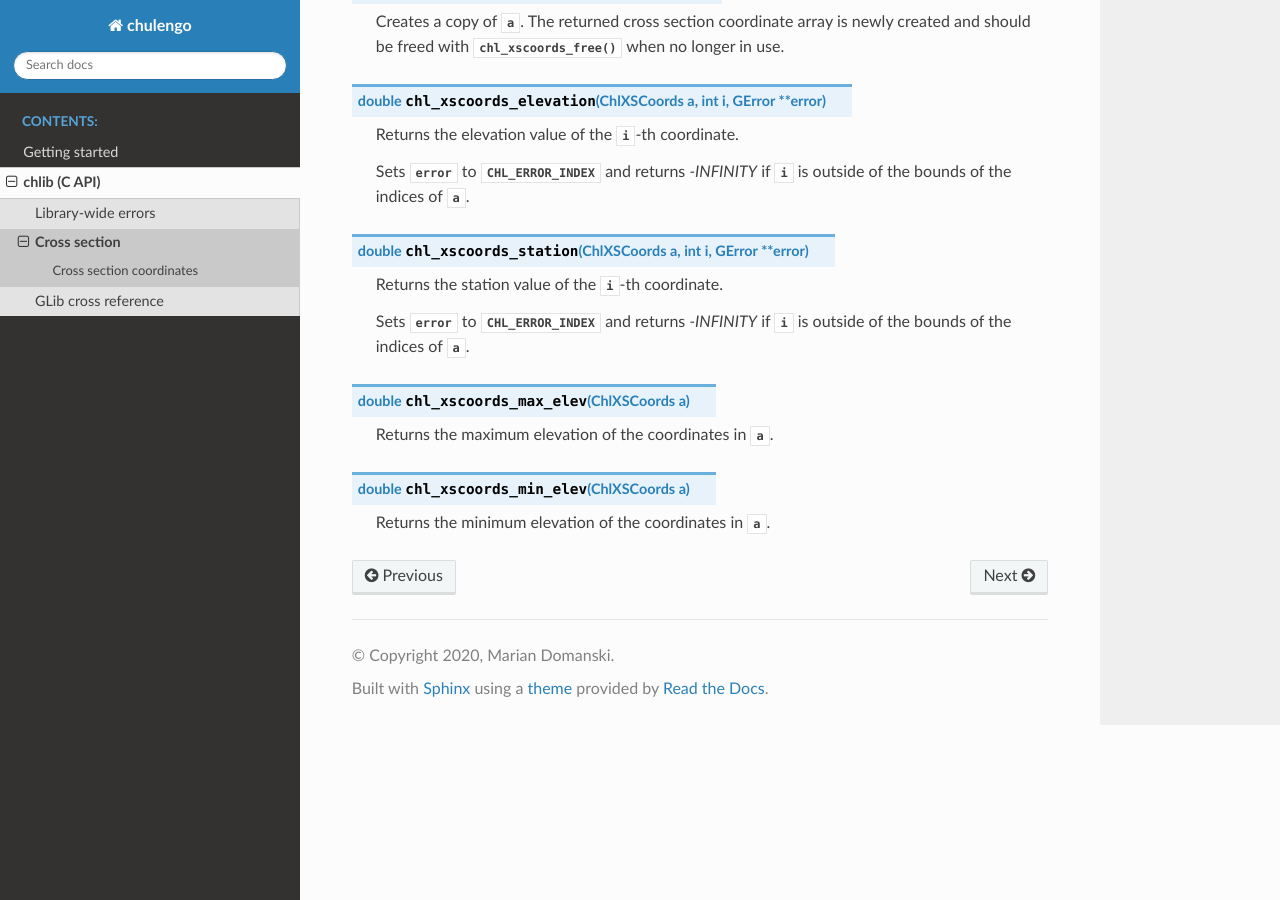
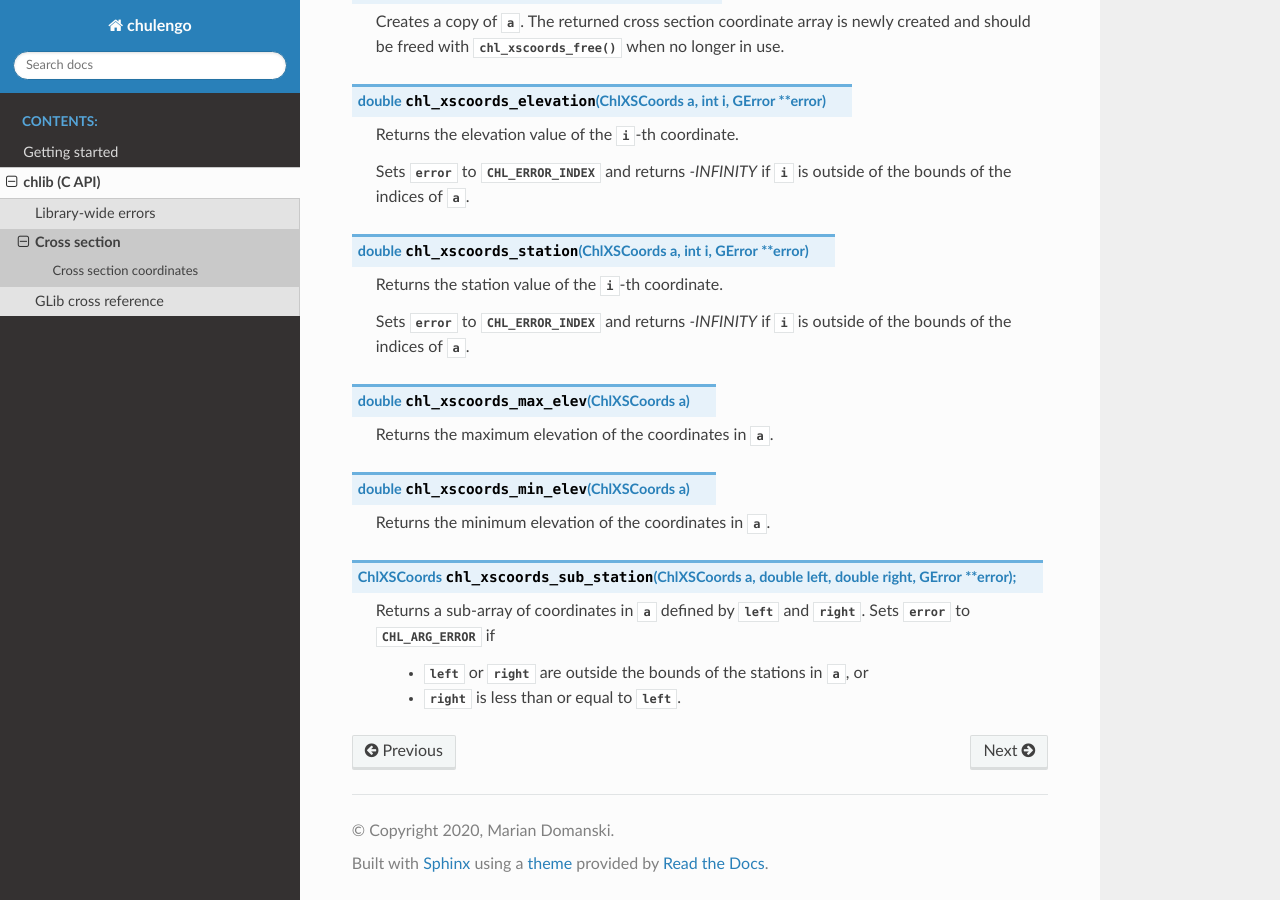
Before and after one commit to mmdski/chulengo, a Sphinx documentation site: the page built from docs/chlib/crosssection.rst, in a window 1280 px wide and 900 px high, scrolled down 910 px. Built offline with Sphinx 7.4.7 and the Read the Docs theme 2.0.0, drawn with Linux system fonts in a browser that asks for light colours.

Commit message:
add documentation for xscoords sub station

```diff
--- a/docs/chlib/crosssection.rst
+++ b/docs/chlib/crosssection.rst
@@ -16,7 +16,8 @@ Cross section coordinates
     Array containing station, elevation coordinates for hydrualic cross
     sections. See :c:func:`chl_xscoords_new`.
 
-.. c:function:: ChlXSCoords chl_xscoords_new (int n, double *station, double *elevation, GError **error)
+.. c:function:: ChlXSCoords chl_xscoords_new (int n, double *station, \
+    double *elevation, GError **error)
 
     Creates a new cross section coordinate array of length :c:data:`n`, and
     station and elevation values of :c:data:`station` and :c:data:`elevation`,
@@ -44,19 +45,21 @@ Cross section coordinates
     is newly created and should be freed with :c:func:`chl_xscoords_free` when
     no longer in use.
 
-.. c:function:: double chl_xscoords_elevation (ChlXSCoords a, int i, GError **error)
+.. c:function:: double chl_xscoords_elevation (ChlXSCoords a, int i, \
+    GError **error)
 
     Returns the elevation value of the :c:data:`i`-th coordinate.
 
-    Sets :c:data:`error` to :c:data:`CHL_ERROR_INDEX` and returns `-INFINITY` if :c:data:`i`
-    is outside of the bounds of the indices of :c:data:`a`.
+    Sets :c:data:`error` to :c:data:`CHL_ERROR_INDEX` and returns `-INFINITY`
+    if :c:data:`i` is outside of the bounds of the indices of :c:data:`a`.
 
-.. c:function:: double chl_xscoords_station (ChlXSCoords a, int i, GError **error)
+.. c:function:: double chl_xscoords_station (ChlXSCoords a, int i, \
+    GError **error)
 
     Returns the station value of the :c:data:`i`-th coordinate.
 
-    Sets :c:data:`error` to :c:data:`CHL_ERROR_INDEX` and returns `-INFINITY` if :c:data:`i`
-    is outside of the bounds of the indices of :c:data:`a`.
+    Sets :c:data:`error` to :c:data:`CHL_ERROR_INDEX` and returns `-INFINITY`
+    if :c:data:`i` is outside of the bounds of the indices of :c:data:`a`.
 
 .. c:function:: double chl_xscoords_max_elev (ChlXSCoords a)
 
@@ -65,3 +68,13 @@ Cross section coordinates
 .. c:function:: double chl_xscoords_min_elev (ChlXSCoords a)
 
     Returns the minimum elevation of the coordinates in :c:data:`a`.
+
+.. c:function:: ChlXSCoords chl_xscoords_sub_station (ChlXSCoords a, \
+    double left, double right, GError** error);
+
+    Returns a sub-array of coordinates in :c:data:`a` defined by :c:data:`left`
+    and :c:data:`right`. Sets :c:data:`error` to :c:data:`CHL_ARG_ERROR` if
+
+        - :c:data:`left` or :c:data:`right` are outside the bounds of the
+          stations in :c:data:`a`, or
+        - :c:data:`right` is less than or equal to :c:data:`left`.
```
